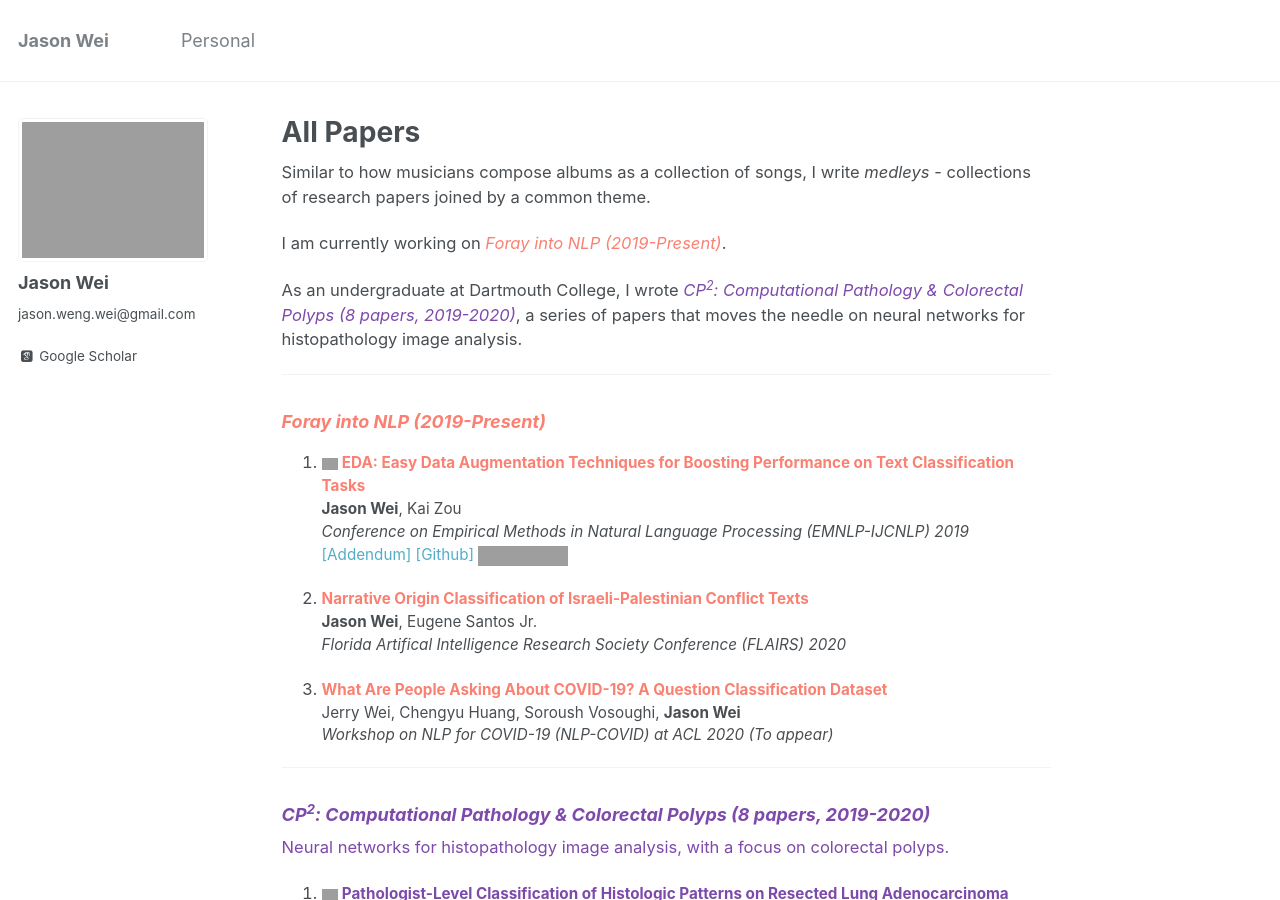
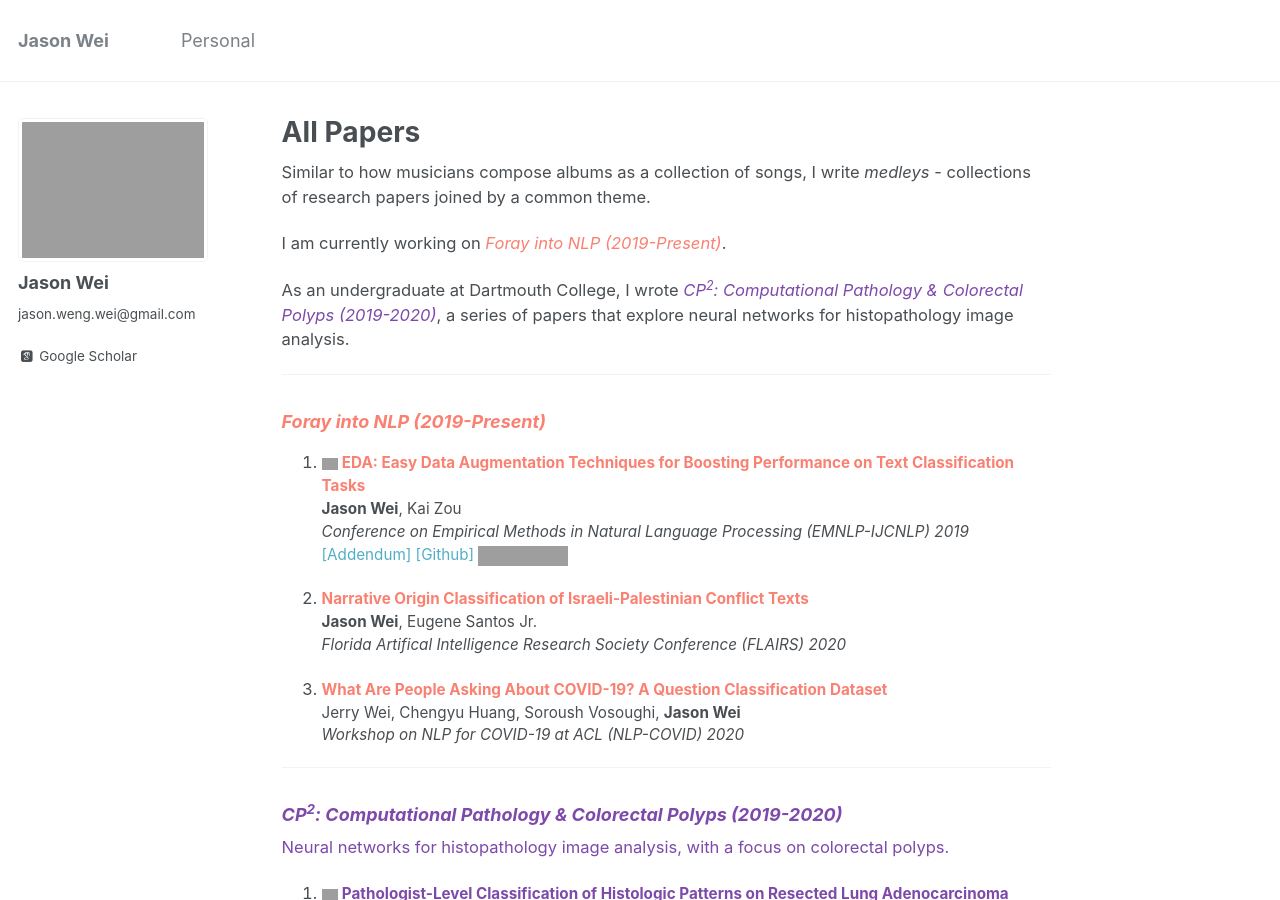
Before and after one commit to jasonwei20/jasonwei20.github.io, a Jekyll site: the page built from _pages/all_papers.md, in a window 1280 px wide and 900 px high. Built offline with Jekyll 4.4.1, drawn with Linux system fonts in a browser that asks for light colours; some web fonts are replaced; grey boxes are pictures that could not be loaded.

Commit message:
add all papers

```diff
--- a/_pages/all_papers.md
+++ b/_pages/all_papers.md
@@ -8,7 +8,7 @@
 
 I am currently working on [<span style="color:#fa8072">*Foray into NLP (2019-Present)*</span>](#foray).
 
-As an undergraduate at Dartmouth College, I wrote [<span style="color:#7d49ab"> *CP<sup>2</sup>: Computational Pathology & Colorectal Polyps (8 papers, 2019-2020)*</span>](#cp2), a series of papers that moves the needle on neural networks for histopathology image analysis.
+As an undergraduate at Dartmouth College, I wrote [<span style="color:#7d49ab"> *CP<sup>2</sup>: Computational Pathology & Colorectal Polyps (2019-2020)*</span>](#cp2), a series of papers that explore neural networks for histopathology image analysis.
 
 ------
 
@@ -27,11 +27,11 @@
 
 3. <a href="https://openreview.net/forum?id=qd51R0JNLl" style="color:#fa8072" target="_blank"><b>What Are People Asking About COVID-19? A Question Classification Dataset</b></a>
 Jerry Wei, Chengyu Huang, Soroush Vosoughi, **Jason Wei**
-*Workshop on NLP for COVID-19 (NLP-COVID) at ACL 2020 (To appear)*
+*Workshop on NLP for COVID-19 at ACL (NLP-COVID) 2020*
 
 ------
 
-### <a name="cp2"></a> <span style="color:#7d49ab"> *CP<sup>2</sup>: Computational Pathology & Colorectal Polyps (8 papers, 2019-2020)* </span>
+### <a name="cp2"></a> <span style="color:#7d49ab"> *CP<sup>2</sup>: Computational Pathology & Colorectal Polyps (2019-2020)* </span>
 
 <span style="color:#7d49ab">Neural networks for histopathology image analysis, with a focus on colorectal polyps.</span>
 
```
